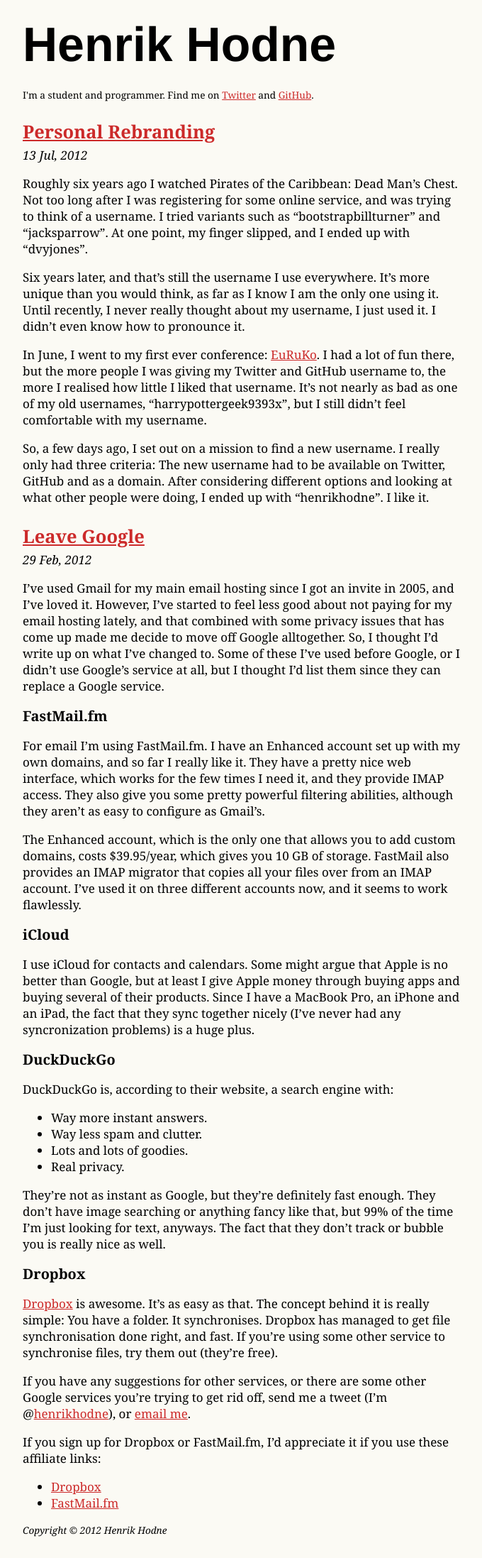
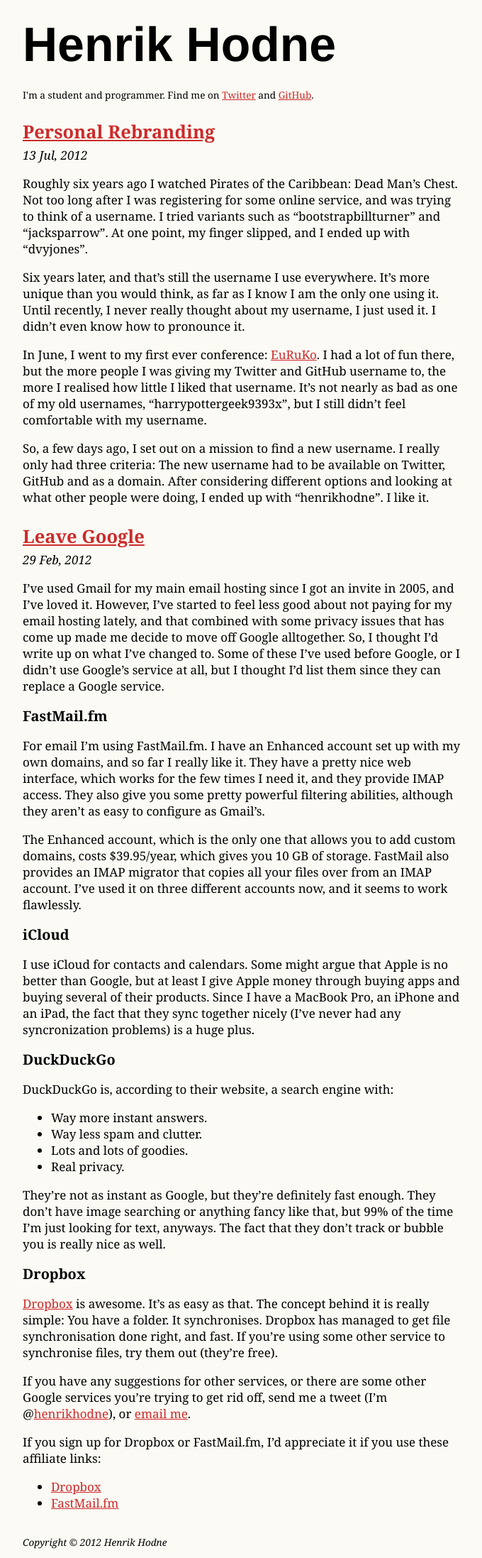
Before and after one commit to sarahhodne/henrikhodne.github.com, a Jekyll site: the page built from index.html, in a window 1280 px wide. Shown: the whole page at 71% size, without its empty margins (298-978 px from the left). Built offline with Jekyll 4.4.1, drawn with Linux system fonts in a browser that asks for light colours; Markdown is read by kramdown in place of the engine named in the settings; comment, search, counter and statistics services are not loaded.

Commit message:
Separate footer from rest of content

```diff
--- a/css/screen.css
+++ b/css/screen.css
@@ -39,6 +39,10 @@
   font-size: 0.8em;
 }
 
+footer {
+  margin-top: 2em;
+}
+
 footer p {
   font-size: 0.8em;
   font-style: italic;
```
